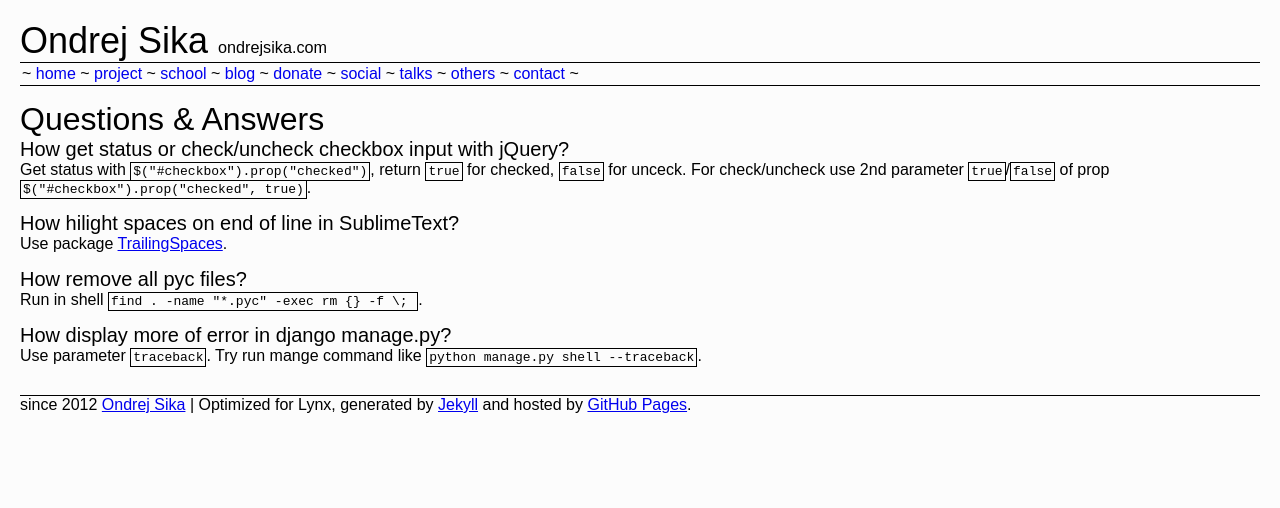
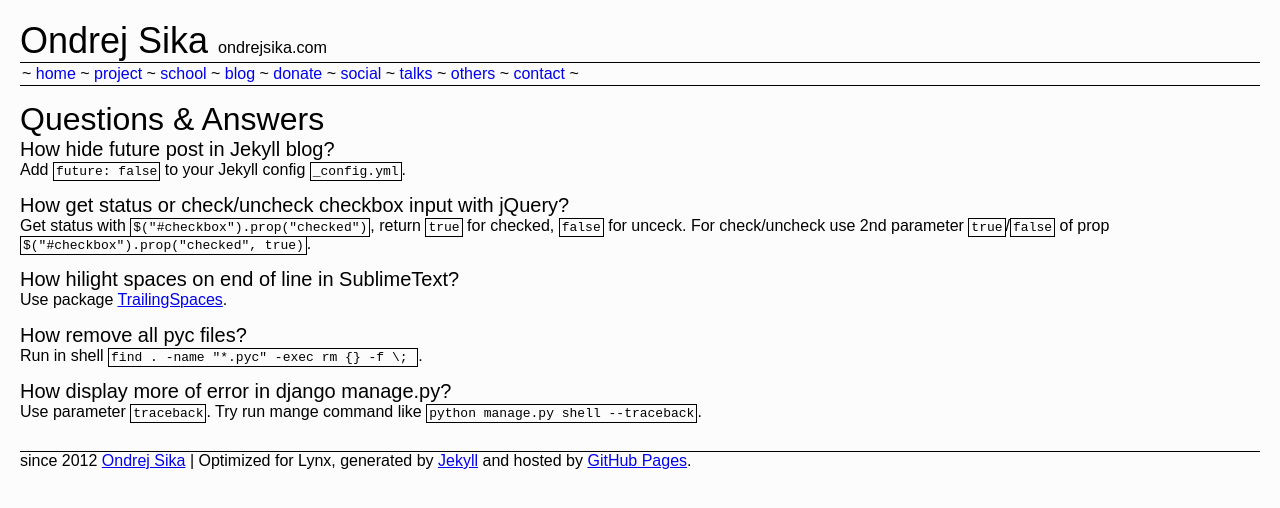
Before and after one commit to ondrejsika/ondrejsika.com, a Jekyll site: the page built from others/qa.md, in a window 1280 px wide. Shown: the top 508 px of the page. Built offline with Jekyll 4.4.1, drawn with Linux system fonts in a browser that asks for light colours; Markdown is read by kramdown in place of the engine named in the settings; comment, search, counter and statistics services are not loaded.

Commit message:
add QA: How hide future post in Jekyll blog?

```diff
--- a/others/qa.md
+++ b/others/qa.md
@@ -4,6 +4,10 @@
 ---
 
 ## Questions & Answers
+
+##### How hide future post in Jekyll blog?
+
+Add `future: false` to your Jekyll config `_config.yml`.
 
 ##### How get status or check/uncheck checkbox input with jQuery?
 
```
